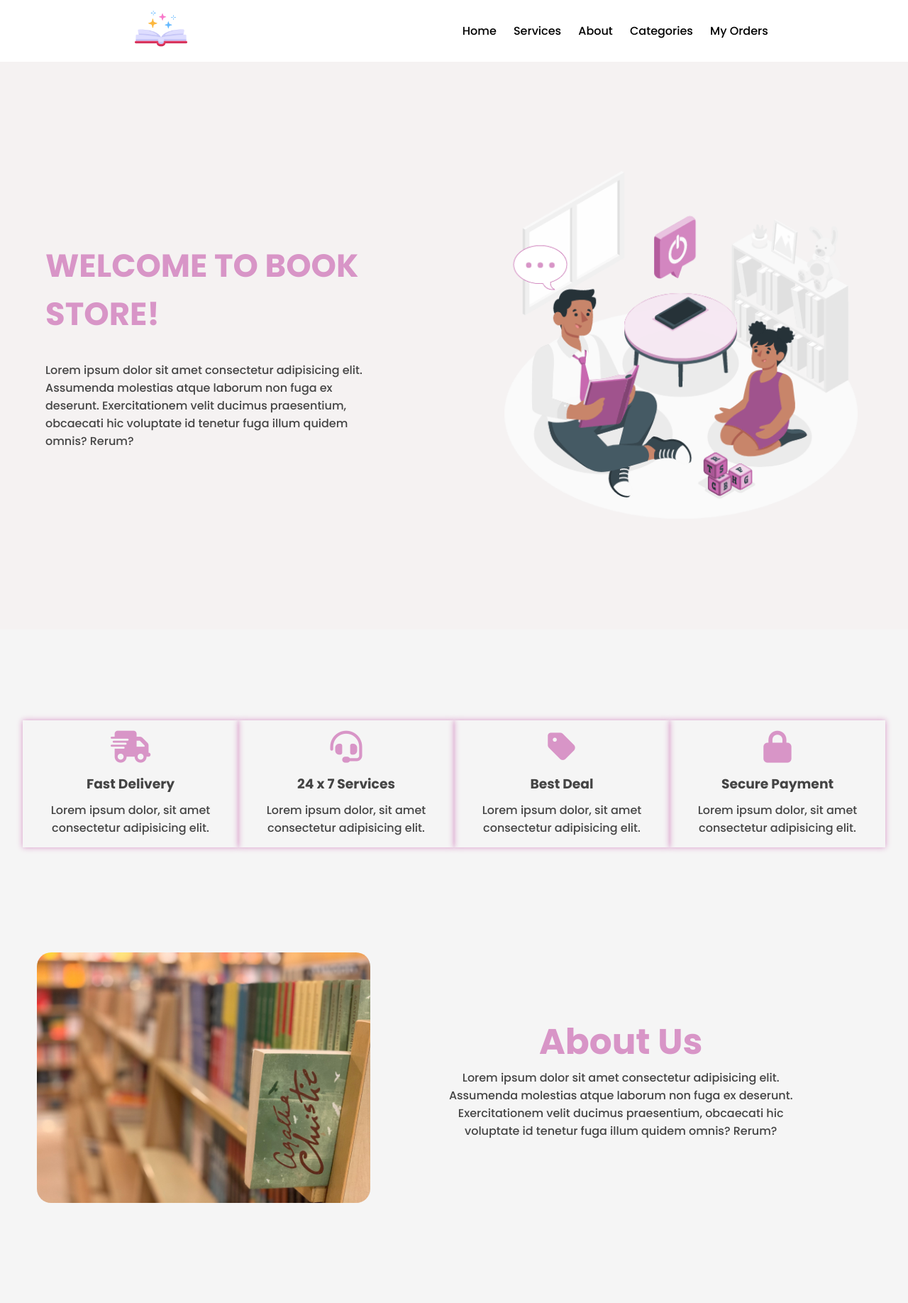
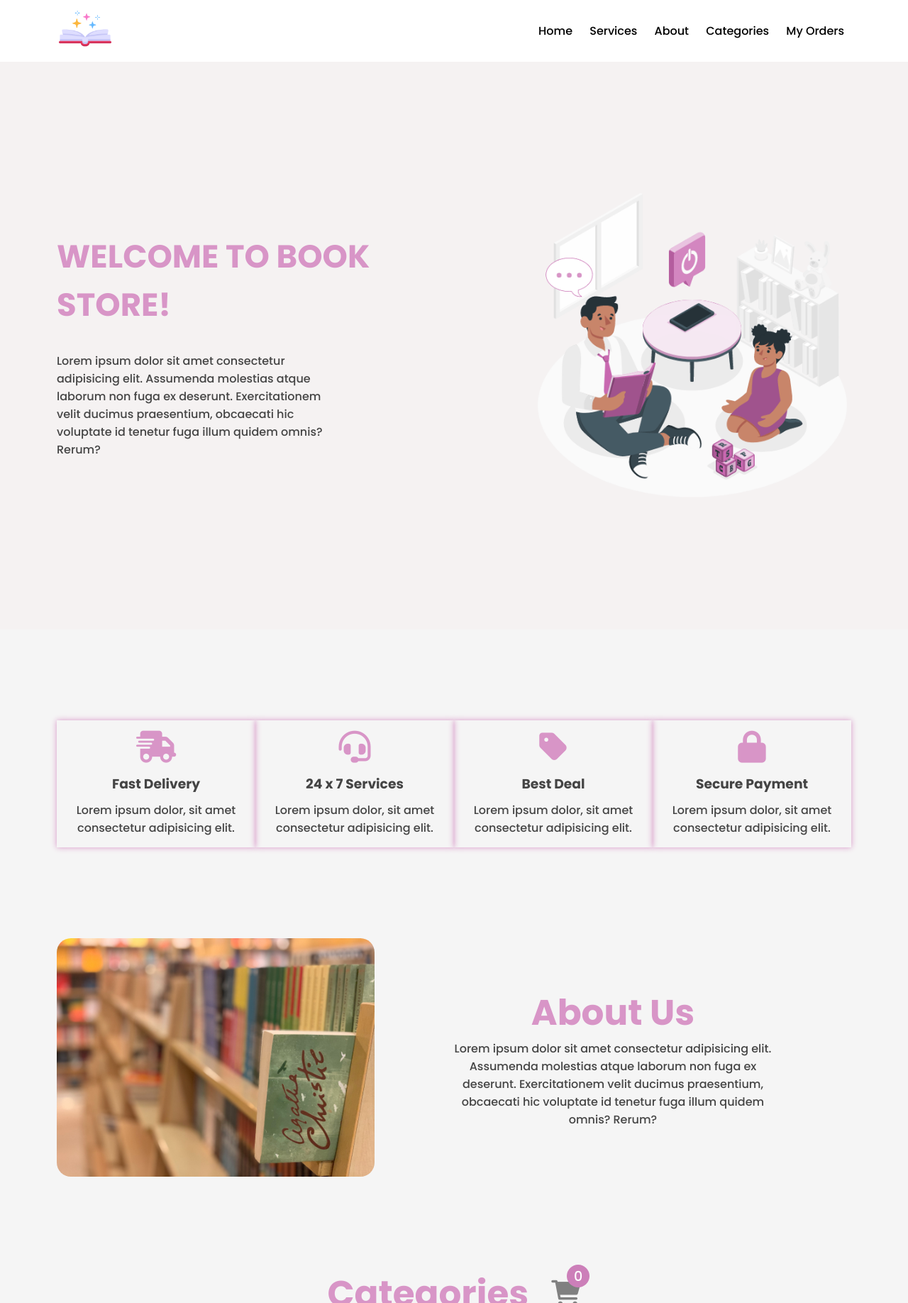
Before and after one commit to alisherova/book-shop, a plain HTML site: page index.html in a window 1280 px wide. Shown: the top 1836 px of the page at 71% size. Drawn offline with Linux system fonts and the light colour scheme.

Commit message:
fix:change the width of blocks

```diff
--- a/styles.css
+++ b/styles.css
@@ -23,7 +23,8 @@ html {
 .header nav {
   display: flex;
   align-items: center;
-  justify-content: space-around;
+  justify-content: space-between;
+  padding: 0 5rem;
 }
 
 .header nav .logo img {
@@ -55,7 +56,8 @@ main {
   background: #f5f2f2;
   display: flex;
   align-items: center;
-  justify-content: space-around;
+  justify-content: space-between;
+  padding: 0 5rem;
 }
 
 .main_tag {
@@ -89,7 +91,8 @@ main img {
   margin: 8rem auto;
   display: flex;
   align-items: center;
-  justify-content: space-around;
+  justify-content: space-between;
+  padding: 0 3rem;
 }
 
 .services_box .services_card {
@@ -114,13 +117,13 @@ main img {
 /* about */
 
 .about {
-  width: 95%;
+  width: 100%;
   margin: 8rem auto;
   height: auto;
-  padding: 20px;
   display: flex;
   align-items: center;
-  justify-content: space-around;
+  justify-content: space-between;
+  padding: 0 5rem;
 }
 
 .about_image {
@@ -148,7 +151,6 @@ main img {
 .arrivals {
   width: 100%;
   height: 100vh;
-  margin-bottom: 35px;
 }
 
 .arrivals h1 {
@@ -159,11 +161,14 @@ main img {
 }
 
 .arrivals .arrivals_box {
-  width: 95%;
+  width: 100%;
   margin: 0 auto;
   display: grid;
   grid-template-columns: 1fr 1fr;
   grid-gap: 25px 0;
+  padding: 0 5rem;
+  padding-bottom: 3rem;
+
 }
 
 .arrivals .arrivals_box .arrivals_card {
```
